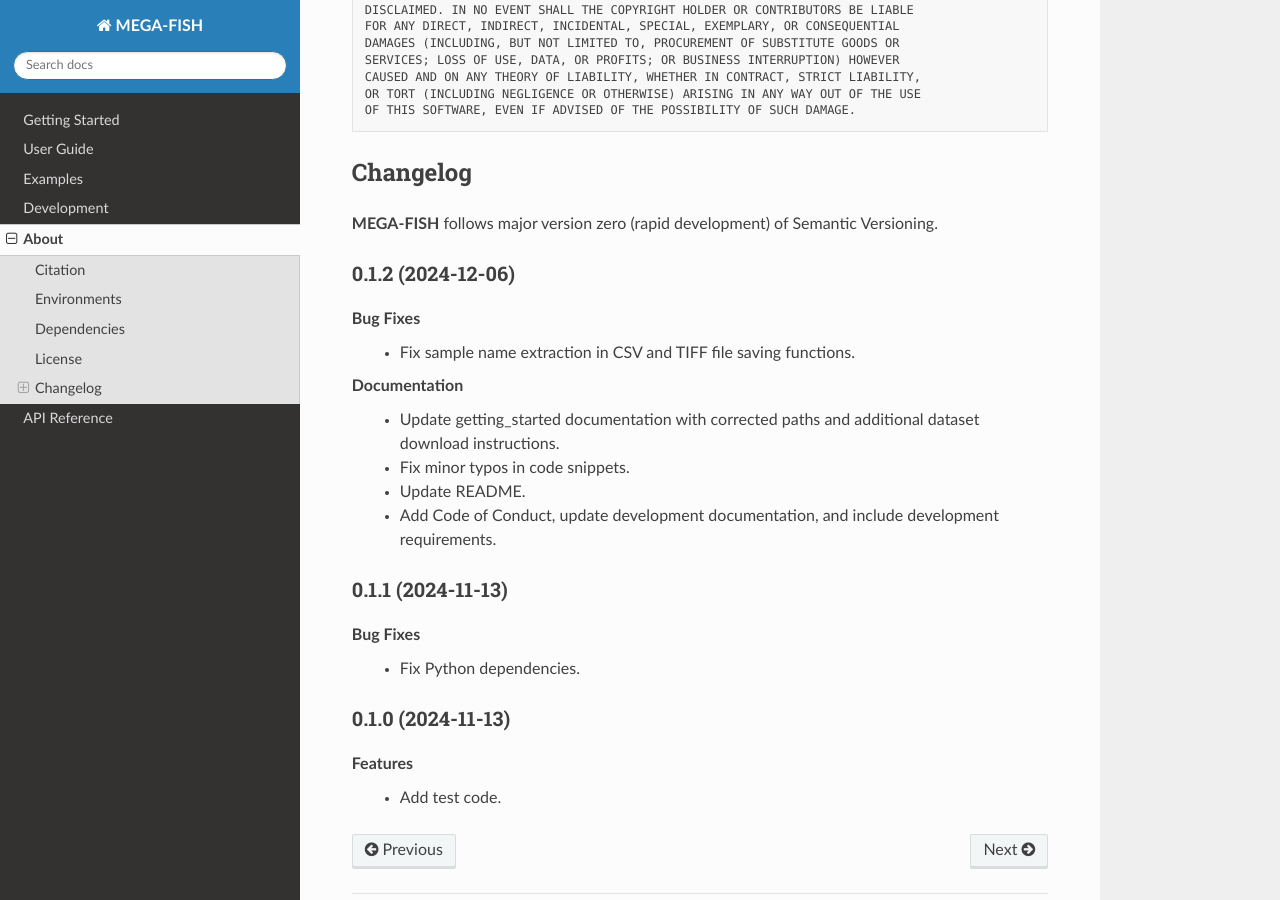
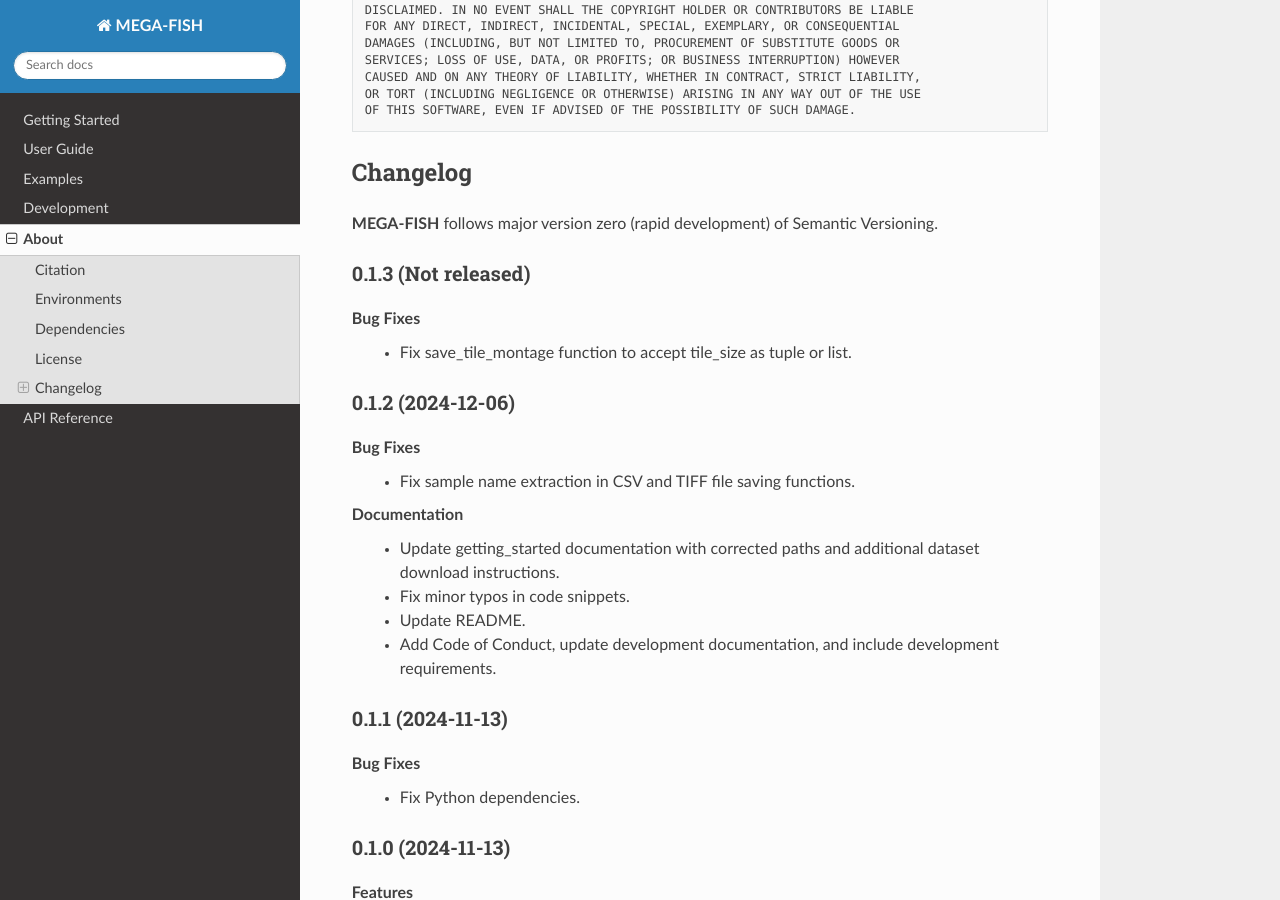
Before and after one commit to yumaitou/megafish, a Sphinx documentation site: the page built from docs/about.rst, in a window 1280 px wide and 900 px high, scrolled down 1516 px. Built offline with Sphinx 7.4.7 and the Read the Docs theme 3.1.0, drawn with Linux system fonts in a browser that asks for light colours.

Commit message:
Fix save_tile_montage function to accept tile_size as tuple or list

```diff
--- a/docs/about.rst
+++ b/docs/about.rst
@@ -81,6 +81,12 @@ Changelog
 
 **MEGA-FISH** follows major version zero (rapid development) of Semantic Versioning.
 
+0.1.3 (Not released)
+--------------------------
+
+Bug Fixes
+  * Fix save_tile_montage function to accept tile_size as tuple or list.
+
 0.1.2 (2024-12-06)
 --------------------------
 
```
Also changed, not shown: 1 other file.
